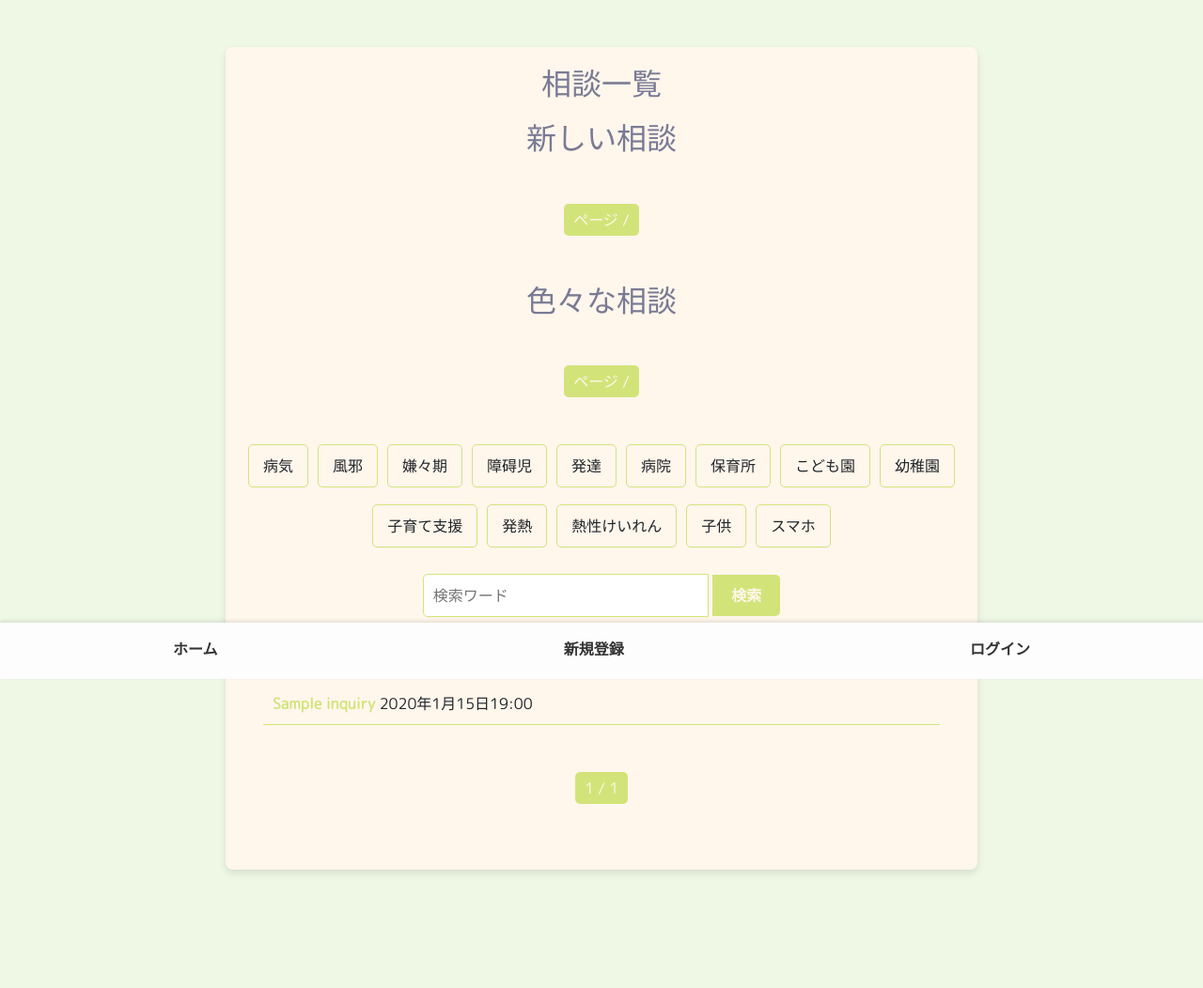
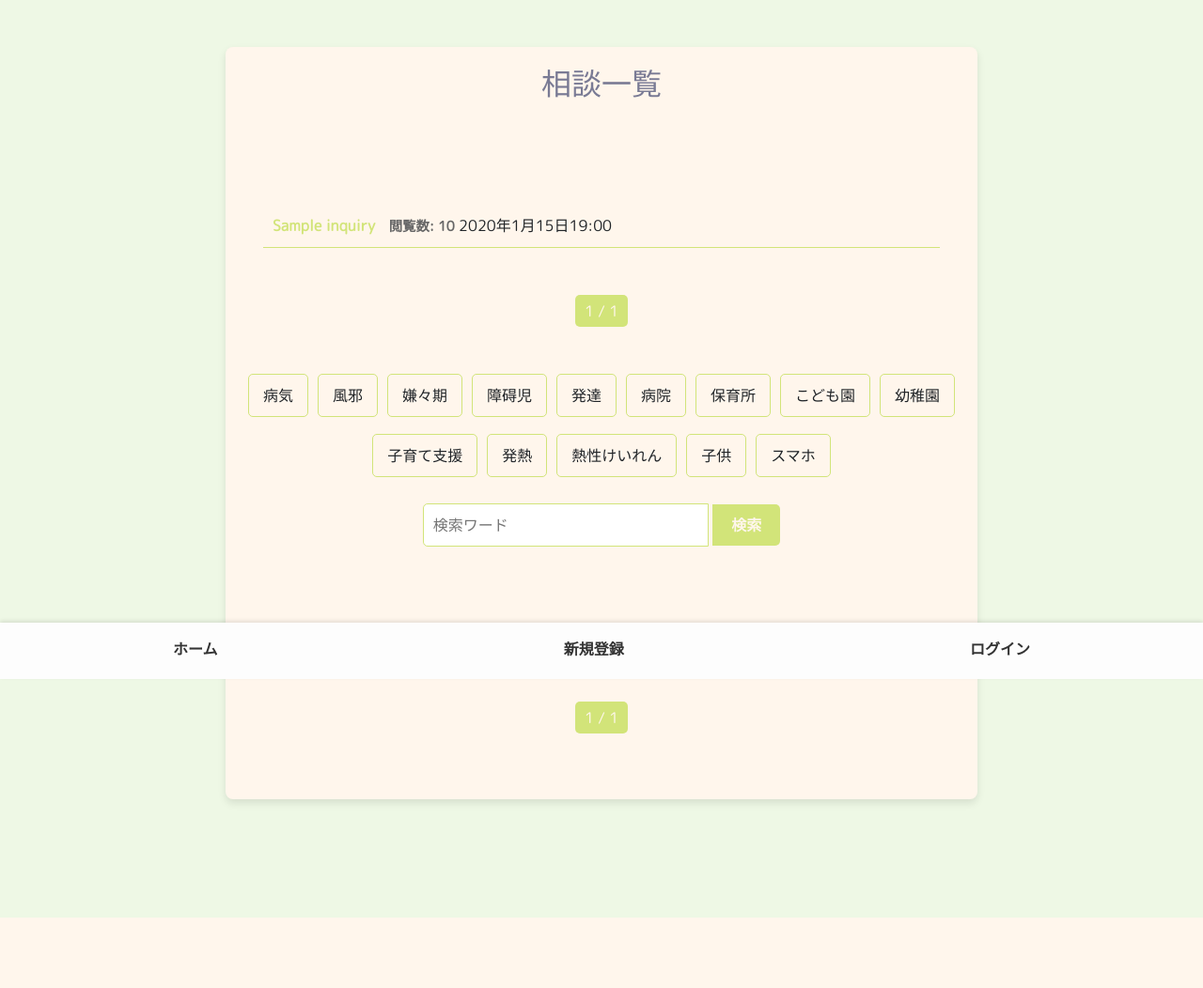
Before and after one commit to NPO-OpenCoralNetwork/Childcare-DX, a Django app: page /inquiries/ in a window 1280 px wide. Shown: the part 77-1129 px from the top of the page at 94% size. After the commit the page ends 1054 px from the top, so only its background shows below. Run offline with Django 5.2, Linux system fonts and the light colour scheme; data comes from the database, SQL or seed files in the repository; tables that the repository leaves empty hold one stand-in row (values such as "Sample post"); some libraries are stand-ins or nearby versions; some web fonts are replaced.

Commit message:
fix inquiry_list

```diff
--- a/inquiries/templates/inquiries/inquiry_list.html
+++ b/inquiries/templates/inquiries/inquiry_list.html
@@ -10,51 +10,36 @@
 {% block content %}
 <div class="inquiry-list-container">
     <h2>相談一覧</h2>
-    <div class="home-container" id="new_inquiries">
-        <h2>新しい相談</h2>
+
+    <!-- 人気の相談セクション -->
+    <div class="popular-inquiries-section">
         <ul class="inquiry-list">
-            {% for inquiry in new_inquiries %}
+            {% for inquiry in popular_inquiries %}
                 <li class="inquiry-item">
-                <a href="{% url 'inquiry_detail' inquiry.pk %}" class="inquiry-link">{{ inquiry.title }} - {{
-                    inquiry.created_at }}</a>
+                    <a href="{% url 'inquiry_detail' inquiry.pk %}" class="inquiry-link">
+                        {{ inquiry.title }}
+                        <span class="views-count">閲覧数: {{ inquiry.views }}</span>
+                    </a>
+                    <span>{{ inquiry.created_at }}</span>
                 </li>
             {% endfor %}
         </ul>
 
-        <div class="pagination">
-            <span class="step-links">
-                {% if new_inquiries.has_previous %}
-                <a href="?page_new={{ new_inquiries.previous_page_number }}#new_inquiries">&laquo; 前へ</a>
-                {% endif %}
-                <span class="current">
-                    ページ {{ new_inquiries.number }} / {{ new_inquiries.paginator.num_pages }}
-                </span>
-                {% if new_inquiries.has_next %}
-                <a href="?page_new={{ new_inquiries.next_page_number }}#new_inquiries">次へ &raquo;</a>
-                {% endif %}
-            </span>
-        </div>
-    </div>
-    <div class="home-container" id="popular_inquiries">
-        <h2>色々な相談</h2>
-        <ul class="inquiry-list">
-            {% for inquiry in popular_inquiries %}
-            <li class="inquiry-item">
-                <a href="{% url 'inquiry_detail' inquiry.pk %}" class="inquiry-link">{{ inquiry.title }}</a>
-            </li>
-            {% endfor %}
-        </ul>
-
+        <!-- 人気の相談用ページネーション -->
         <div class="pagination">
             <span class="step-links">
                 {% if popular_inquiries.has_previous %}
-                <a href="?page_popular={{ popular_inquiries.previous_page_number }}#popular_inquiries">&laquo; 前へ</a>
+                    <a href="?popular_page=1">&laquo; 最初</a>
+                    <a href="?popular_page={{ popular_inquiries.previous_page_number }}">&lsaquo; 前</a>
                 {% endif %}
+
                 <span class="current">
-                    ページ {{ popular_inquiries.number }} / {{ popular_inquiries.paginator.num_pages }}
+                    {{ popular_inquiries.number }} / {{ popular_inquiries.paginator.num_pages }}
                 </span>
+
                 {% if popular_inquiries.has_next %}
-                <a href="?page_popular={{ popular_inquiries.next_page_number }}#popular_inquiries">次へ &raquo;</a>
+                    <a href="?popular_page={{ popular_inquiries.next_page_number }}">次 &rsaquo;</a>
+                    <a href="?popular_page={{ popular_inquiries.paginator.num_pages }}">最後 &raquo;</a>
                 {% endif %}
             </span>
         </div>
@@ -62,7 +47,7 @@
 
         <div class="tags-container">
             {% for tag in tags %}
-        <label for="{{ tag.id }}" class="{% if tag.id|stringformat:" s" in selected_tags %}selected{% endif %}">
+                <label for="{{ tag.id }}" class="{% if tag.id|stringformat:"s" in selected_tags %}selected{% endif %}">
                     {{ tag.name }}
                 </label>
             {% endfor %}
@@ -118,11 +103,11 @@
 </div>
 
 <script>
-    document.addEventListener('DOMContentLoaded', function () {
+    document.addEventListener('DOMContentLoaded', function() {
         const tags = document.querySelectorAll('.tags-container label');
 
         tags.forEach(tag => {
-            tag.addEventListener('click', function () {
+            tag.addEventListener('click', function() {
                 this.classList.toggle('selected');
                 updateHiddenInput();
             });
--- a/inquiries/views.py
+++ b/inquiries/views.py
@@ -10,6 +10,8 @@ from accounts.models import UserProfile
 from django.core.mail import send_mail
 from django.contrib import messages
 from childhelper import settings
+from django.core.paginator import Paginator
+
 
 class InquiryListView(ListView):
     model = Inquiry
@@ -38,6 +40,11 @@ class InquiryListView(ListView):
         context['tags'] = Tag.objects.all()
         context['selected_tags'] = self.request.GET.getlist('tags')
         context['query'] = self.request.GET.get('q', '')
+        popular_page = self.request.GET.get('popular_page', 1)
+        popular_inquiries = Inquiry.objects.order_by('-views')
+        popular_paginator = Paginator(popular_inquiries, 10)
+        context['popular_inquiries'] = popular_paginator.get_page(popular_page)
+
         return context
 
 
--- a/main/templates/main/home.html
+++ b/main/templates/main/home.html
@@ -24,7 +24,7 @@
 
         <a href="{% url 'inquiry_list' %}" class="feature-card">
             <div class="icon">🎧</div>
-            <h3>相談一覧</h3>
+            <h3>相談検索</h3>
             <p>子育てに関するみんなの悩みを見る</p>
         </a>
     {% if user.is_authenticated and user.user_type == 'inquirer' %}
--- a/static/css/inquiry_list.css
+++ b/static/css/inquiry_list.css
@@ -12,7 +12,22 @@ h2 {
     text-align: center;
     margin-bottom: 20px;
 }
+.popular-inquiries-section {
+    margin-top: 40px;
+    padding-top: 20px;
+    border-top: 2px solid var(--primary-color);
+}
 
+.popular-inquiries-section h2 {
+    color: var(--secondary-color);
+    margin-bottom: 20px;
+}
+
+.views-count {
+    font-size: 0.9em;
+    color: #666;
+    margin-left: 10px;
+}
 
 .inquiry-list {
     list-style: none;
@@ -143,6 +158,16 @@ h2 {
         padding: 8px;
         font-size: 0.9em;
     }
+    .popular-inquiries-section {
+        margin-top: 30px;
+        padding-top: 15px;
+    }
+
+    .views-count {
+        display: block;
+        margin-left: 0;
+        font-size: 0.8em;
+    }
 }
 
 @media (max-width: 480px) {
```
Also changed, not shown: 1 other file. Lines whose indentation alone changed are shown as unchanged.
